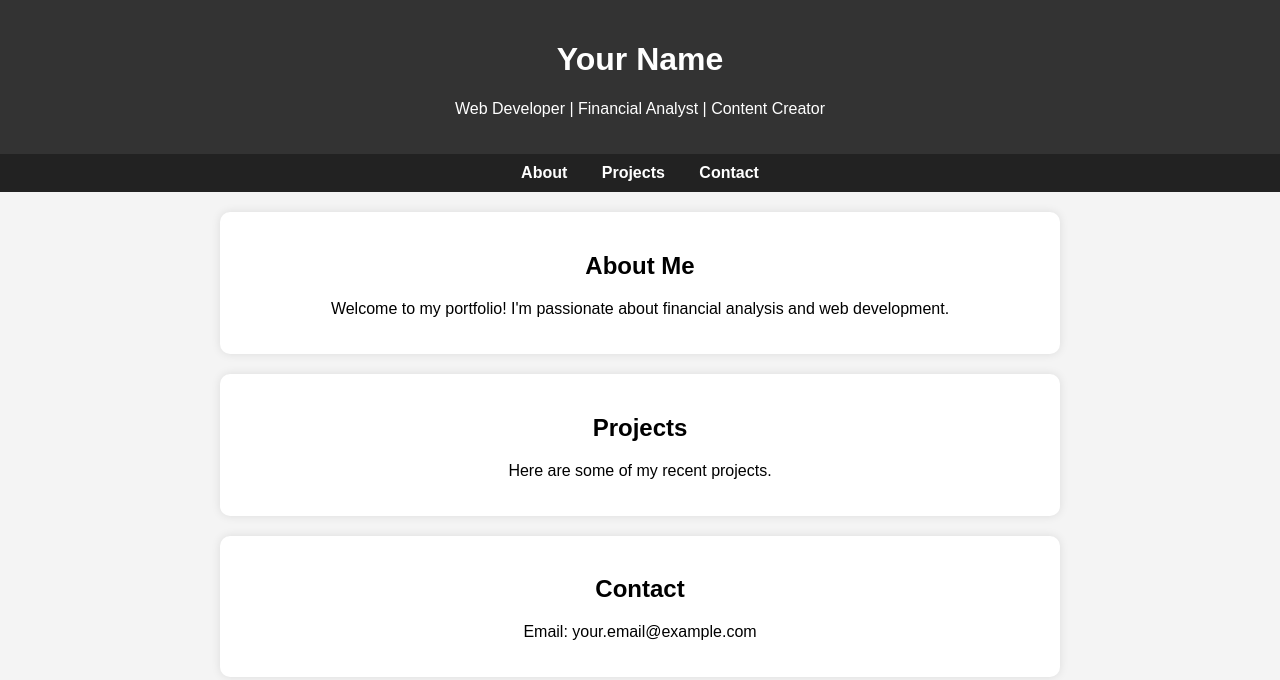
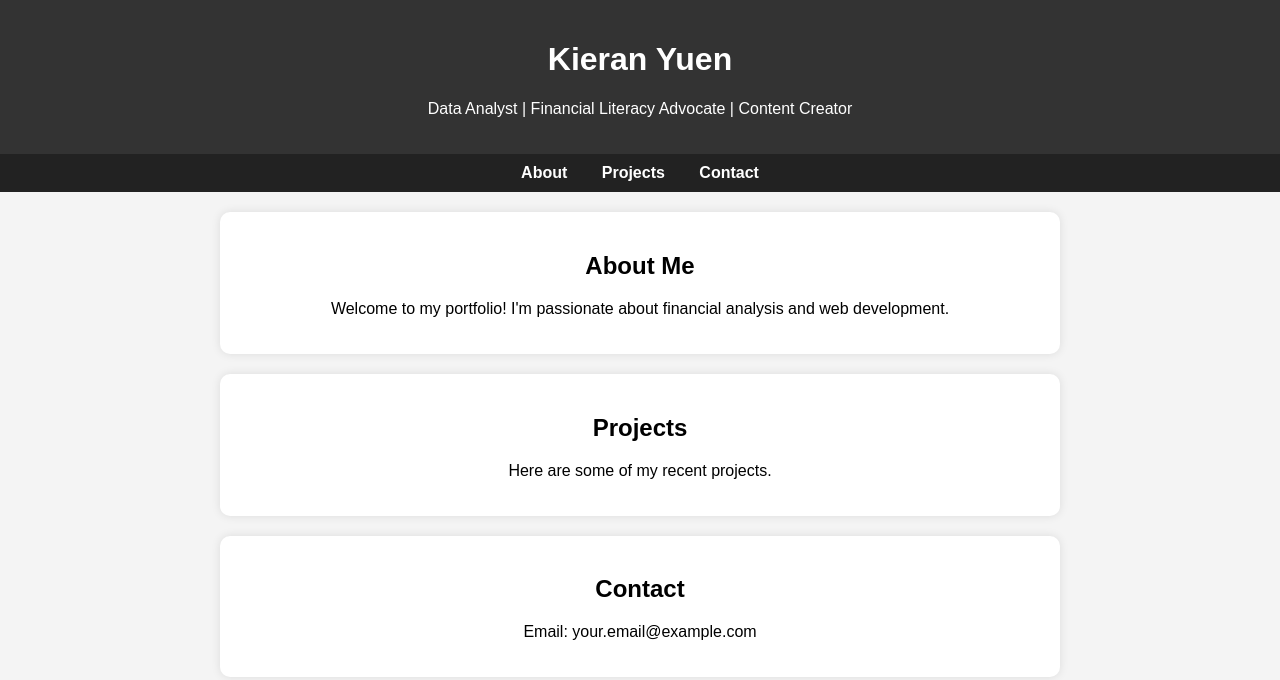
Before and after one commit to kieran168/portfolio_website, a plain HTML site: page index.html in a window 1280 px wide. Drawn offline with Linux system fonts and the light colour scheme.

Commit message:
Update index.html

```diff
--- a/index.html
+++ b/index.html
@@ -51,8 +51,8 @@
 </head>
 <body>
     <header>
-        <h1>Your Name</h1>
-        <p>Web Developer | Financial Analyst | Content Creator</p>
+        <h1>Kieran Yuen</h1>
+        <p>Data Analyst | Financial Literacy Advocate | Content Creator</p>
     </header>
     <nav>
         <a href="#about">About</a>
```
